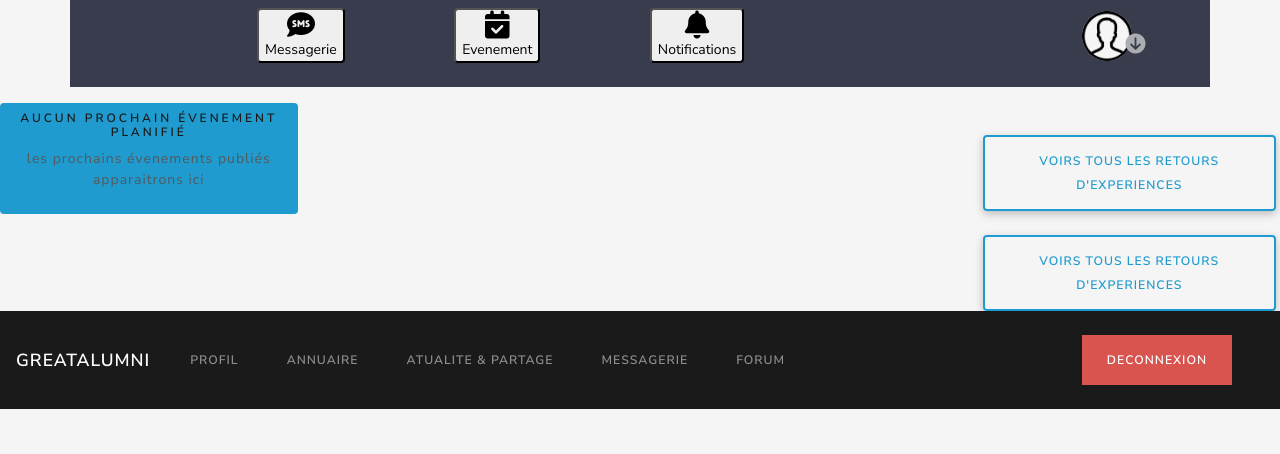
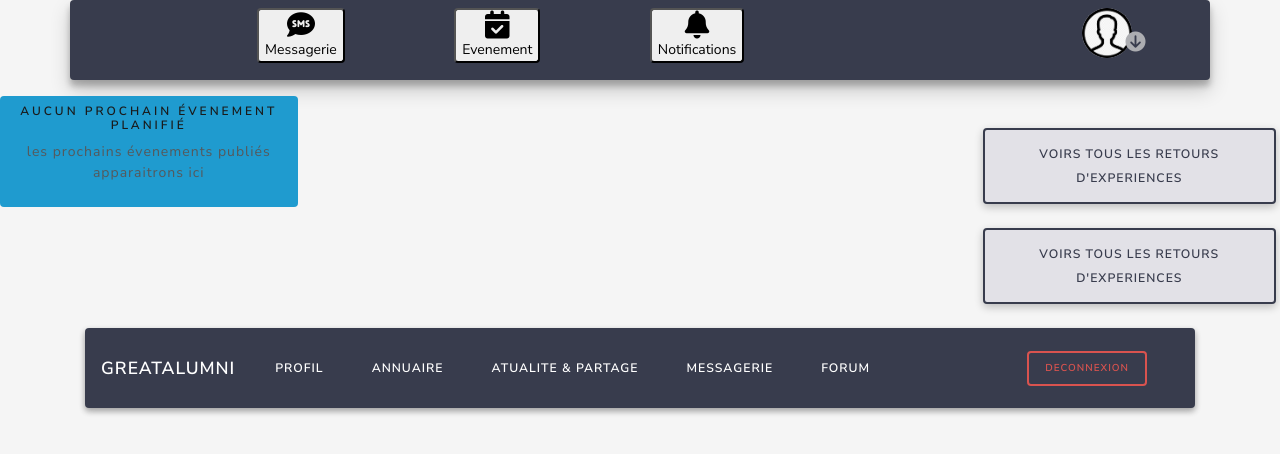
Before and after one commit to GUINCODE/GreatAlumni, a PHP site: page /actualite.php in a window 1280 px wide. Shown: the top 454 px of the page. Run offline with PHP 8.4, Linux system fonts and the light colour scheme; data that the repository does not hold is empty; some libraries are stand-ins or nearby versions.

Commit message:
lire un evenement specifique , lire en feedback , afficher la liste des feedbaks, reajuster le css du header et footer

```diff
--- a/_partials_actualite/_carousel_evenement.php
+++ b/_partials_actualite/_carousel_evenement.php
@@ -46,7 +46,7 @@ if (!$check) {
 
                     </p>
                     <a href="lire_un_evenement.php?id_evenement=<?= $row['id'];  ?>"
-                        class="btn btn-outline-primary  btn-sm rounded">Lire</a>
+                        class="btn btn-outline-primary  btn-sm rounded Mbouton">Lire</a>
 
                 </div>
             </div>
--- a/_partials_actualite/_fil_article.php
+++ b/_partials_actualite/_fil_article.php
@@ -70,7 +70,7 @@ if (!$test) {
         </a>
     </div>
     <div class="card-body">
-        <h5 class="titre_article"><?php echo " $titre "; ?></h5>
+        <h6 class="titre_article"><?php echo " $titre "; ?></h6>
         <p class="card-text"> <?php echo " $text "; ?></p>
         <!-- <a href="#" class="btn btn-outline-primary  rounded">Lire tout</a> -->
     </div>
@@ -79,7 +79,7 @@ if (!$test) {
                 echo "";
             } else {
             ?>
-    <img src="<?php echo " $media"; ?>" class="card-img-top img-fluid " alt="...">
+    <img src="<?php echo " $media"; ?>" class="card-img-top img-fluid  imagePoster mx-auto rounded " alt="...">
 
     <?php
             }
--- a/_partials_actualite/_partages.php
+++ b/_partials_actualite/_partages.php
@@ -5,7 +5,9 @@ include_once("./connectBDD.php");
 
 
 <div class="mt-5 mr-1 ">
-    <a href="#" class="btn btn-outline-info rounded mb-4 boxeShadower ">Voirs tous les retours d'experiences</a>
+    <a href="./load_all_feedback.php" class="btn btn-outline-info rounded mb-4 boxeShadower  Mbouton">Voirs tous les
+        retours
+        d'experiences</a>
     <?php
     $sql = "SELECT * FROM partages  LIMIT 2";
     $verif = $db->query($sql);
@@ -36,7 +38,8 @@ include_once("./connectBDD.php");
                 d'experience
             </h5>
             <p class="card-text text-fluid"><?= $titre  ?></p>
-            <a href="#" class="btn btn-outline-primary rounded btn-sm">consulter</a>
+            <a href="lire_partage.php?id_feedback='<?= $id ?>'"
+                class="btn btn-outline-primary rounded btn-sm Mbouton">consulter</a>
         </div>
     </div>
     <?php
@@ -46,6 +49,7 @@ include_once("./connectBDD.php");
 
     ?>
 
-    <a href="#" class="btn btn-outline-info rounded  boxeShadower">Voirs tous les retours d'experiences</a>
+    <a href="./load_all_feedback.php" class="btn btn-outline-info rounded  boxeShadower Mbouton">Voirs tous les retours
+        d'experiences</a>
 
 </div>
--- a/footer.php
+++ b/footer.php
@@ -1,32 +1,35 @@
-<footer>
-    <nav class="navbar navbar-expand-lg navbar-dark bg-primary">
-        <a class="navbar-brand" href="#">GreatAlumni</a>
-        <button class="navbar-toggler" type="button" data-toggle="collapse" data-target="#navbarColor01"
+<div class="container">
+
+    <footer class=" mt-4">
+        <nav class="navbar navbar-expand-lg text-light rounded">
+            <a class="navbar-brand text-light" href="#">GreatAlumni</a>
+            <button class="navbar-toggler  text-light" type="button" data-toggle="collapse" data-target="#navbarColor01"
                 aria-controls="navbarColor01" aria-expanded="false" aria-label="Toggle navigation">
                 <span class="navbar-toggler-icon"></span>
             </button>
-        <div class="collapse navbar-collapse" id="navbarColor01">
+            <div class="collapse navbar-collapse  text-light" id="navbarColor01">
                 <ul class="navbar-nav mr-auto">
                     <li class="nav-item">
-                    <a class="nav-link" href="/GreatAlumni/vue/v_profil.php">Profil</a>
+                        <a class="nav-link  text-light" href="/GreatAlumni/vue/v_profil.php">Profil</a>
                     </li>
                     <li class="nav-item">
-                    <a class="nav-link" href="/GreatAlumni/vue/v_annuaire.php">Annuaire</a>
+                        <a class="nav-link  text-light" href="/GreatAlumni/vue/v_annuaire.php">Annuaire</a>
                     </li>
                     <li class="nav-item">
-                    <a class="nav-link" href="actualite.php">Atualite & partage</a>
+                        <a class="nav-link  text-light" href="actualite.php">Atualite & partage</a>
                     </li>
                     <li class="nav-item">
-                    <a class="nav-link" href="/GreatAlumni/vue/v_messagerie.php">Messagerie</a>
+                        <a class="nav-link  text-light" href="/GreatAlumni/vue/v_messagerie.php">Messagerie</a>
                     </li>
                     <li class="nav-item">
-                    <a class="nav-link" href="/GreatAlumni/vue/v_forum.php">Forum</a>
+                        <a class="nav-link  text-light" href="/GreatAlumni/vue/v_forum.php">Forum</a>
                     </li>
                 </ul>
                 <div>
                     <ul class="navbar-nav mr-auto">
                         <li class="nav-item">
-                        <a class="btn btn-danger" href="/GreatAlumni/index.php">Deconnexion</a>
+                            <a class="btn btn-outline-danger btn-sm rounded "
+                                href="/GreatAlumni/index.php">Deconnexion</a>
                         </li>
                     </ul>
                 </div>
@@ -35,3 +38,5 @@
             </div>
         </nav>
     </footer>
+
+</div>
--- a/header.php
+++ b/header.php
@@ -1,7 +1,7 @@
 <?php
 $id_user_conecter = 8;
 ?>
-<div class="container  w-100  d-flex  entete">
+<div class="container  w-100  d-flex  entete rounded">
 
     <ul class="d-flex  w-100 p-2 " id="mainNav">
         <li class="messageBtn">
@@ -59,7 +59,7 @@ $id_user_conecter = 8;
 <div class="modal fade" id="staticBackdrop" data-backdrop="static" data-keyboard="false" tabindex="-1"
     aria-labelledby="staticBackdropLabel" aria-hidden="true">
     <div class="modal-dialog" style="max-width: 50%;" role="document">
-        <div class="modal-content">
+        <div class="modal-content rounded shadow-lg">
 
             <div class="modal-header">
                 <h5 class="modal-title" id="staticBackdropLabel">Créer un post</h5>
@@ -70,12 +70,12 @@ $id_user_conecter = 8;
             <div class="zone_infos d-flex justify-content-center align-items-center w-100"></div>
             <div class="modal-body">
                 <form enctype="multipart/form-data" id="form_article" method="POST">
-                    <input type="hidden" value="<?= $id_user_conecter ?>" class="id_userlogin_post"
+                    <input type="hidden" value="<?= $id_user_conecter ?>" class="id_userlogin_post rounded"
                         name="id_userlogin_post">
                     <div class="form-group">
                         <label>Titre du Post <b class="text-muted"></b></label>
                         <input type="text" name="titre_post" id="titrePost"
-                            class="form-control form-control-sm titre_post" placeholder="Titre (optiotionel)"
+                            class="form-control form-control-sm titre_post rounded" placeholder="Titre (optiotionel)"
                             onkeyup="this.value=this.value.toUpperCase()">
                     </div>
                     <div class="form-group">
@@ -83,11 +83,11 @@ $id_user_conecter = 8;
                                 ou
                                 jpeg) </small> </label>
                         <input type="file" id="mediass" name="media_post" accept=".jpg, .png, .gif"
-                            class="form-control form-control-sm media_post">
+                            class="form-control form-control-sm media_post rounded">
                     </div>
                     <div class="form-group">
                         <label>Votre Post <b class="text-muted"></b></label>
-                        <textarea class="form-control post" id="postst" name="post" rows="4"
+                        <textarea class="form-control post rounded" id="postst" name="post" rows="4"
                             placeholder="Dites quelques choses..."></textarea>
                     </div>
                     <div class="form-group d-flex mx-3">
@@ -103,10 +103,10 @@ $id_user_conecter = 8;
 </div>
 
 <!-- Modal ADD EVENEMENT -->
-<div class="modal fade  " id="staticBackdrop2" data-backdrop="static" data-keyboard="false" tabindex="-1"
+<div class="modal fade   " id="staticBackdrop2" data-backdrop="static" data-keyboard="false" tabindex="-1"
     aria-labelledby="staticBackdropLabel2" aria-hidden="true">
     <div class="modal-dialog  " style="max-width: 60%;" role="document">
-        <div class="modal-content ">
+        <div class="modal-content rounded  shadow-lg">
             <div class="modal-header">
                 <h5 class="modal-title" id="staticBackdropLabel2">Ajout d'évenement</h5>
                 <button type="button" class="close" data-dismiss="modal" aria-label="Close">
@@ -116,31 +116,37 @@ $id_user_conecter = 8;
 
             <div class="modal-body">
                 <form method="POST" enctype="multipart/form-data" id="form_events">
-                    <input type="hidden" value="<?= $id_user_conecter ?>" class="id_userlogin_eve"
+                    <input type="hidden" value="<?= $id_user_conecter ?>" class="id_userlogin_eve rounded"
                         name="id_userlogin_eve">
-                    <div class="form-group mb-5">
+                    <div class="form-group ">
                         <label>Titre <b class="text-muted">(*)</b></label>
-                        <input type="text" class="form-control form-control-sm title_eve" placeholder="Titre"
+                        <input type="text" class="form-control form-control-sm title_eve rounded" placeholder="Titre"
                             name="titre_eve" id="titre_eve" onkeyup="this.value=this.value.toUpperCase()" required>
+
+                    </div>
+                    <div class="form-group mb-3">
                         <label>Sous Titre <b class="text-muted">(*)</b></label>
-                        <textarea class="form-control" name="sous_titre_eve" rows="2"
+
+                        <textarea class="form-control rounded" name="sous_titre_eve" rows="2"
                             placeholder="Ecivez un petit resumé de l'évenement..." required
-                            onkeyup="this.value=this.value.toUpperCase()" id="sous_titre_eve"></textarea>
+                            onkeyup="this.value=this.value.toUpperCase()" id="sous_titre_eve"
+                            maxlength="430"></textarea><br>
+
                     </div>
                     <div class="form-group">
                         <label> Date de l'évenement <b class="text-muted">(*)</b> </label>
-                        <input type="date" class="form-control form-control-sm date_Events" name="date_eve"
+                        <input type="date" class="form-control form-control-sm date_Events rounded" name="date_eve"
                             id="date_eve" required>
                     </div>
                     <div class="form-group">
                         <label>Décrire l'événenent <b class="text-muted">(*)</b></label>
-                        <textarea class="form-control" name="desc_eve" rows="5" id="desc_eve"
+                        <textarea class="form-control rounded" name="desc_eve" rows="5" id="desc_eve"
                             placeholder="Décrivez l'événement.." required></textarea>
                     </div>
                     <div class="form-group">
                         <label> Ajouter une Image <b class="text-muted">(*)</b> </label>
                         <input type="file" name="medias_eve" id="medias_eve" accept=".jpg, .png, .gif"
-                            class="form-control form-control-sm" required>
+                            class="form-control form-control-sm rounded" required>
                     </div>
 
                     <div class="mt-1 border-top mb-2"></div>
--- a/styles/style.css
+++ b/styles/style.css
@@ -82,7 +82,7 @@ input:focus, select:focus, textarea:focus, button:focus {
 }
 
 .titre_article {
-    font-size: 20px;
+    font-size: 15px;
     font-weight: bold;
     color: rgb(3, 3, 34);
 }
@@ -176,6 +176,8 @@ ul {
 
 .entete {
     background: #383c4d !important;
+    height: 80px !important;
+    box-shadow: rgba(0, 0, 0, 0.19) 0px 10px 20px, rgba(0, 0, 0, 0.23) 0px 6px 6px;
 }
 
 .sub_btn_profi>li {
@@ -280,3 +282,68 @@ textarea, .title_eve {
     font-size: 20px;
     text-align: center;
 }
+
+nav {
+    background: #383c4d !important;
+    height: 80px !important;
+    color: #dcdfe7 !important;
+    box-shadow: rgba(0, 0, 0, 0.16) 0px 3px 6px, rgba(0, 0, 0, 0.23) 0px 3px 6px;
+}
+
+.imagePoster {
+    height: 22rem !important;
+    width: 95% !important;
+}
+
+.profil_content_P {
+    width: 10rem !important;
+    border: 2px solid dashed;
+}
+
+.content_feedBack_text {
+    font-family: 'Lucida Sans', 'Lucida Sans Regular', 'Lucida Grande', 'Lucida Sans Unicode', Geneva, Verdana, sans-serif;
+    font-size: 18px;
+}
+
+.imgfeedback_profil {
+    border-radius: 50%;
+    border: 8px solid #383c4d;
+}
+
+.nomPre_feedBack {
+    color: #383c4d;
+    font-family: 'Lucida Sans', 'Lucida Sans Regular', 'Lucida Grande', 'Lucida Sans Unicode', Geneva, Verdana, sans-serif;
+}
+
+.feedBack_titre {
+    font-size: 23px;
+    font-family: lato;
+}
+
+.profil_partageDeux {
+    border-radius: 50%;
+    width: 100px;
+    height: 100px;
+    border: 4px solid #383c4d;
+}
+
+.titre_feedBack_profil {
+    font-size: 15px;
+    color: #383c4d;
+    font-family: 'Lucida Sans', 'Lucida Sans Regular', 'Lucida Grande', 'Lucida Sans Unicode', Geneva, Verdana, sans-serif;
+}
+
+.items_feedback {
+    background: #dcdfe7;
+}
+
+.Mbouton {
+    border: 2px solid #383c4d !important;
+    background: rgb(226, 225, 231) !important;
+    color: #383c4d !important;
+}
+
+.Mbouton:hover {
+    color: white !important;
+    background: #383c4d !important;
+}
```
Also changed, not shown: lire_partage.php (added, +86 -0 lines), load_all_feedback.php (added, +82 -0 lines), images/medias_article/23_05_21_04_17_45_flower.jpg (added). Lines whose indentation alone changed are shown as unchanged.
